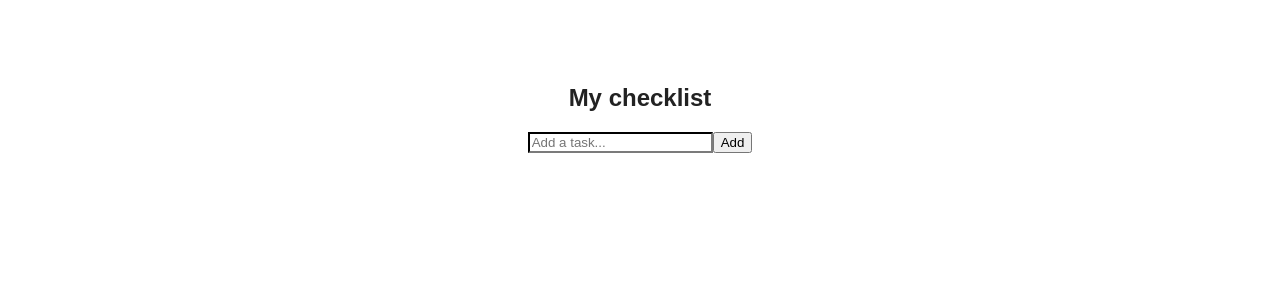
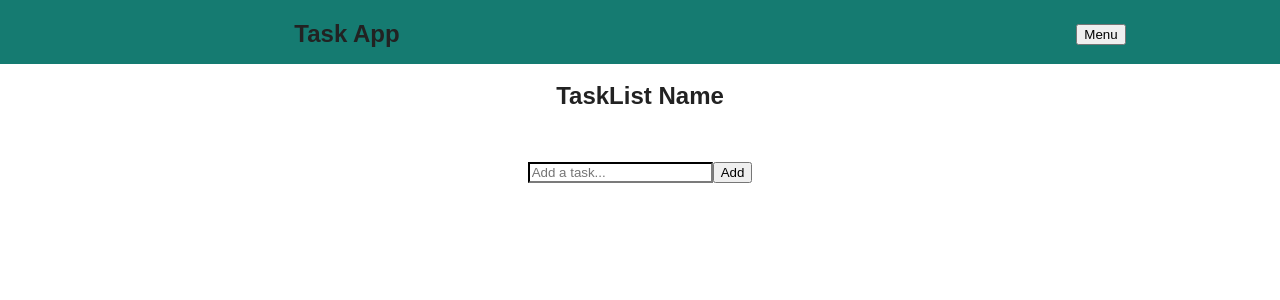
Before and after one commit to rokelina/checklist-app, a React (Create React App) app: page / in a window 1280 px wide. Shown: the top 300 px of the page. Built offline with nearby package versions, Linux system fonts and the light colour scheme.

Commit message:
adds nav bar

```diff
--- a/src/App.css
+++ b/src/App.css
@@ -1,13 +1,17 @@
 .App{
-    margin: 4rem;
     font-family: Arial, Helvetica, sans-serif;
     color: #222222;
     justify-content: center;
     text-align: center;
     display: grid;
 
+
   }
+.app-title{
+  margin-top: 50px;
+  padding: 2rem;
+}
 
-  .add-task{
-    border-color: rgb(39, 39, 39);
-  }
+.add-task{
+  border-color: rgb(39, 39, 39);
+}
--- a/src/App.js
+++ b/src/App.js
@@ -2,6 +2,7 @@ import "./App.css";
 import { useEffect, useState } from "react";
 import AddNewTask from "./AddNewTask";
 import TaskContainer from "./TaskList";
+import NavBar from "./NavBar";
 //event handler to tack isChecked
 //event handler to track isDeleted
 //form element wrapping an input field. Event handler onSubmit creates an adds a newTask object to the tasks array
@@ -58,7 +59,8 @@ function App() {
 
   return (
     <div className="App">
-      <h2 className="app-title">My checklist</h2>
+      <NavBar />
+      <h2 className="app-title">TaskList Name</h2>
       <AddNewTask onAddTask={handleCreateTask} />
       <TaskContainer
         tasks={tasks}
--- /dev/null
+++ b/src/NavBar.css
@@ -0,0 +1,23 @@
+.nav-main{
+    width: 100%;
+    height: 4rem;
+    position: fixed;
+
+    background-color: rgb(21, 123, 113);
+    display: flex;
+    justify-content: space-between;
+
+
+
+}
+
+.nav-right{
+   padding: 24px;
+   width: calc(25% - 10px);
+}
+
+.nav-left{
+    margin-left: 2rem;
+
+    width: calc(50% - 10px);
+}
--- /dev/null
+++ b/src/NavBar.js
@@ -0,0 +1,16 @@
+import "./NavBar.css";
+
+function NavBar() {
+  return (
+    <nav className="nav-main">
+      <div className="nav-left">
+        <h1>Task App</h1>
+      </div>
+      <div className="nav-right">
+        <button>Menu</button>
+      </div>
+    </nav>
+  );
+}
+
+export default NavBar;
--- a/src/TaskList.css
+++ b/src/TaskList.css
@@ -1,8 +1,9 @@
 .list-container{
-    max-width: 450px;
-    width: 450px;
-    list-style-type: none;
-    align-items: left;
+  padding: 1rem;
+  max-width: 450px;
+  width: 450px;
+  list-style-type: none;
+  align-items: left;
   }
 
 .task-item{
```
